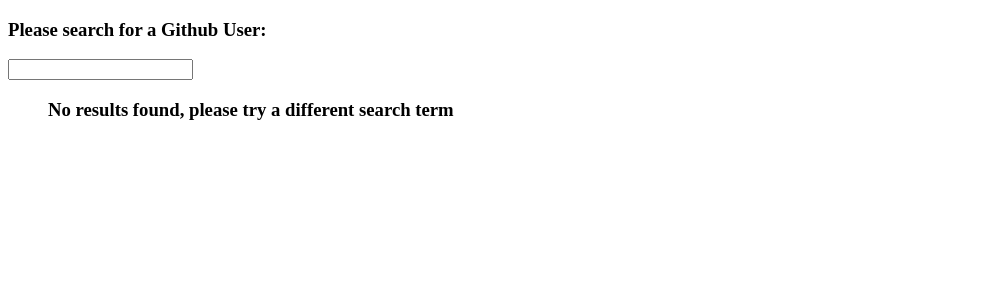
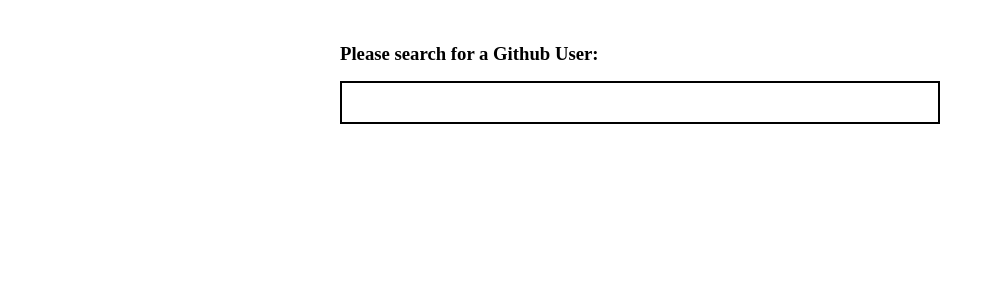
Before and after one commit to srsholmes/github-api-test, a React app: page / in a window 1280 px wide. Shown: the top 300 px of the page, without its empty margins (0-995 px from the left). Built offline with nearby package versions, Linux system fonts and the light colour scheme.

Commit message:
tidy up and some css

```diff
--- a/src/App.jsx
+++ b/src/App.jsx
@@ -1,4 +1,5 @@
 import React, {useState, useEffect} from 'react';
+import styles from './App.scss';
 import {SearchResults} from './components/SearchResults';
 import {SearchInput} from './components/SearchInput';
 import {useDebounce} from './hooks/debounce';
@@ -10,9 +11,14 @@
   const [results, setResults] = useState([]);
   const [isLoading, setIsLoading] = useState(false);
   const debouncedSearchTerm = useDebounce(searchInput, 500);
+
+  const setInputAndLoader = e => {
+    setSearchInput(e.target.value);
+    setIsLoading(true);
+  };
+
   useEffect(() => {
     if (debouncedSearchTerm) {
-      setIsLoading(true);
       searchUser(debouncedSearchTerm).then(x => {
         setResults(x);
         setIsLoading(false);
@@ -23,11 +29,13 @@
   }, [debouncedSearchTerm]);
   console.log({isLoading});
   return (
-    <>
-      <SearchInput setInput={setSearchInput} value={searchInput} />
+    <div className={styles.wrapper}>
+      <SearchInput setInput={setInputAndLoader} value={searchInput} />
       {isLoading && <Loader />}
-      <SearchResults results={results} />
-    </>
+      {!isLoading && searchInput.length > 0 && (
+        <SearchResults results={results} />
+      )}
+    </div>
   );
 };
 
--- a/src/App.scss
+++ b/src/App.scss
@@ -1 +1,10 @@
 @import 'stylesheets/colours';
+
+.wrapper {
+  display: flex;
+  flex-direction: column;
+  margin: auto;
+  max-width: 600px;
+  padding: 1rem;
+  position: relative;
+}
--- a/src/components/Loader/styles.scss
+++ b/src/components/Loader/styles.scss
@@ -7,9 +7,12 @@
   color: rgb(85, 85, 85);
   font-size: 11px;
   height: 4em;
+  left: 0;
   margin: 88px auto;
-  position: relative;
+  position: absolute;
+  right: 0 ;
   text-indent: -9999em;
+  top: 40px;
   transform: translateZ(0);
   width: 1em;
   &:before,
--- a/src/components/SearchInput.js
+++ b/src/components/SearchInput/index.js
@@ -1,13 +1,14 @@
 import React from 'react';
-
+import styles from './styles.scss';
 export const SearchInput = ({value, setInput}) => {
   return (
     <>
-      <h3>Please search for a Github User:</h3>
+      <h3 className={styles.title}>Please search for a Github User:</h3>
       <input
+        className={styles.input}
         type="text"
         value={value}
-        onChange={e => setInput(e.target.value)}
+        onChange={setInput}
       />
     </>
   );
--- /dev/null
+++ b/src/components/SearchInput/styles.scss
@@ -0,0 +1,10 @@
+.input {
+  border: 2px solid rgb(0, 0, 0);
+  padding: 0.75rem;
+}
+
+.title {
+  align-items: center;
+  display: flex;
+  margin-bottom: 1rem;
+}
--- a/src/components/SearchResults/index.js
+++ b/src/components/SearchResults/index.js
@@ -1,5 +1,5 @@
 import React from 'react';
-
+import styles from './styles.scss';
 /* eslint-disable no-ternary */
 export const SearchResults = ({results}) => {
   console.log({results});
@@ -7,13 +7,13 @@
     <ul>
       {results.length ? (
         results.map(({node}) => (
-          <li>
-            <img src={node.avatarUrl} alt={node.name} />
-            <p>{node.name}</p>
+          <li className={styles.result}>
+            <img className={styles.avatar} src={node.avatarUrl} alt={node.name} />
+            <p className={styles.name}>{node.name}</p>
           </li>
         ))
       ) : (
-        <h3>No results found, please try a different search term</h3>
+        <h3 className={styles.error}>No results found, please try a different search term</h3>
       )}
     </ul>
   );
--- a/src/components/SearchResults/styles.scss
+++ b/src/components/SearchResults/styles.scss
@@ -1,5 +1,12 @@
 .avatar {
-  border: 5px solid rgb(0, 0, 0);
-  border-radius: 30px;
-  max-width: 300px;
+  border: 2px solid black;
+  border-radius: 4rem;
+  margin-right: 1rem;
+  max-width: 70px;
 }
+
+.result {
+  align-items: center;
+  display: flex;
+  margin-bottom: 1rem;
+}
```
